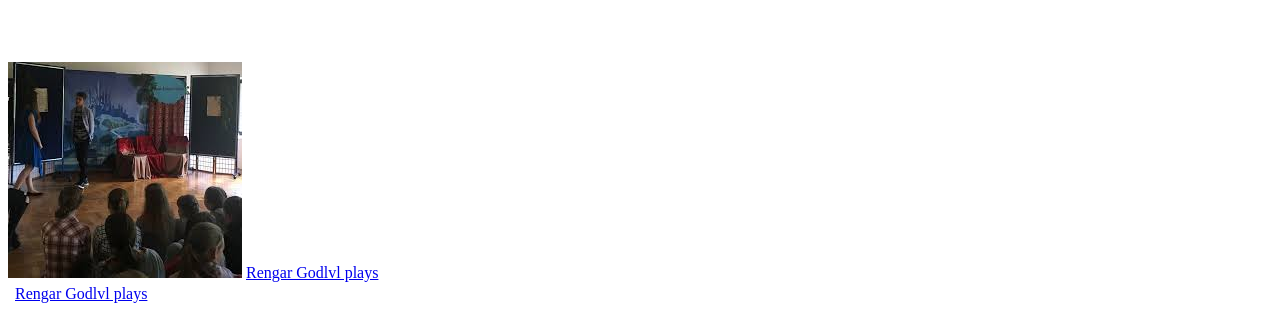
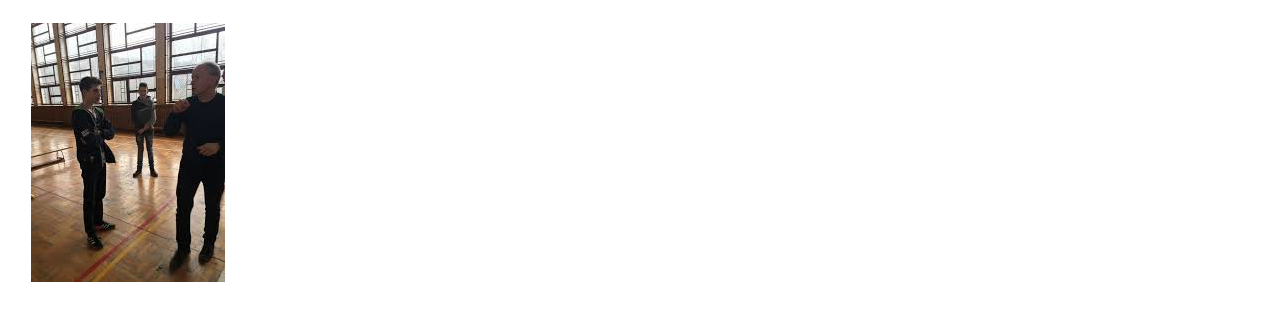
Before and after one commit to macius112/macius112.github.io, a plain HTML site: page index.html in a window 1280 px wide. Shown: the part 311-629 px from the top of the page. Drawn offline with Linux system fonts and the light colour scheme.

Commit message:
Update index.html

```diff
--- a/index.html
+++ b/index.html
@@ -17,7 +17,7 @@ NAZWIZKO: SMRECZAK<BR>
 
              <TR>
                   <TD><A href="Rengo.html"></TD>
-                  <TD><A href="Rengo.html"></TD>
+                  <TD><img src= "download.jpg"></TD>
                   <TD>
              </TR>
 </TABLE>
```
